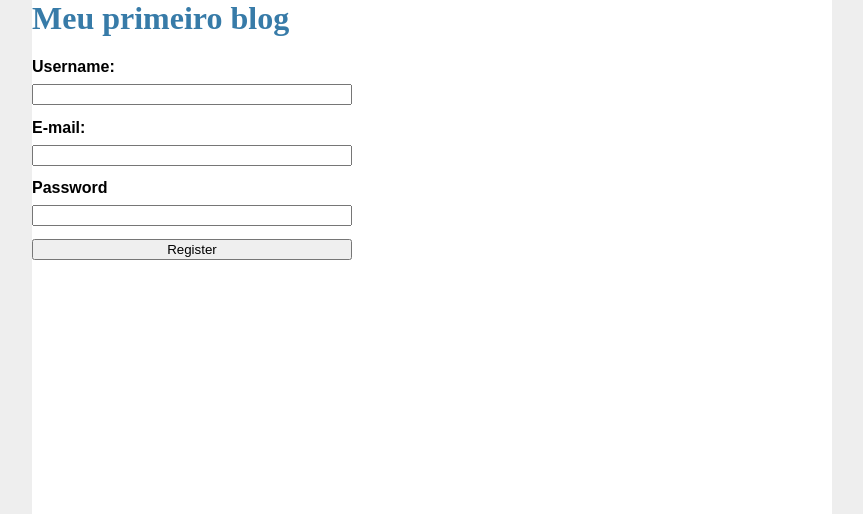
After one commit to ricmangabr/blog_ocean, a Flask app: page /register in a window 1280 px wide. The commit adds this page. Shown: the top 514 px of the page, without its empty margins (208-1071 px from the left). Run offline with Flask 2, Linux system fonts and the light colour scheme.

Commit message:
Final da aula 5

```diff
--- a/app.py
+++ b/app.py
@@ -1,12 +1,17 @@
-from flask import Flask, render_template, redirect, url_for
+from flask import Flask, render_template, redirect, url_for, request, flash
 from datetime import datetime
-from flask_sqlalchemy import SQLAlchemy
+from flask_sqlalchemy import SQLAlchemy #para banco de dados
+from flask_login import LoginManager, UserMixin, current_user, logout_user, login_user# maneja e encripta login
+from werkzeug.security import check_password_hash, generate_password_hash #segurança do login
+from sqlalchemy.exc import IntegrityError
 
 app = Flask("hello")
 app.config["SQLALCHEMY_DATABASE_URI"] = "sqlite:///app.db"    # é um link para um banco na minha pasta
 app.config["SQLALCHEMY_TRACK_MODIFICATIONS"] = False   # melhora a performance das consultas ao banco de dados
+app.config["SECRET_KEY"] = "pudim"
 
 db = SQLAlchemy(app)
+login = LoginManager(app)
 
 class Post(db.Model):
     __tablename__ = 'posts'
@@ -16,13 +21,24 @@ class Post(db.Model):
     created = db.Column(db.DateTime, nullable=False, default=datetime.now)
     user_id =db.Column(db.Integer, db.ForeignKey('users.id'))
 
-class User(db.Model):
+class User(UserMixin, db.Model):
     __tablename__ = "users"
     id = db.Column(db.Integer, primary_key=True, autoincrement=True)
     username = db.Column(db.String(20), nullable=False, unique=True, index=True)
     email = db.Column(db.String(64), nullable=False, unique=True)
     password_hash = db.Column(db.String(128), nullable=False)
     posts = db.relationship('Post', backref='author')
+
+    def set_password(self, password):
+        self.password_hash = generate_password_hash(password)
+
+    def check_password(self, password):
+        return check_password_hash(self.password_hash, password)
+
+@login.user_loader
+def load_user(id):
+    return User.query.get(int(id))              #busca o id desejado no banco; tem que converter de integer para string, que é o formato utilizado pelo loader
+
 
 db.create_all()
 
@@ -31,15 +47,44 @@ def index():
     posts = Post.query.all()
     return render_template("index.html", posts = posts)
 
-@app.route("/populate")
-def populate():
-    user = User(username="feulo", email= "gag.com", pasword_hash= "a")
-    post1 = Post(title="Post 1", body="Texto do post", author=user)
-    post2 = Post(title="Post 2", body="Texto do post", author=user)
-    post3 = Post(title="Post 3", body="Texto do post", author=user)
-    db.session.add(user)
-    db.session.add(post1)
-    db.session.add(post2)
-    db.session.add(post3)
-    db.session.commit()
+@app.route('/register', methods=["GET", "POST"])
+def register():
+    if current_user.is_authenticated:
+        return redirect(url_for("index"))
+    if request.method == "POST":
+        username = request.form['username']
+        email = request.form['email']
+        password = request.form['password']
+        try:
+            new_user = User(username = username, email=email)
+            new_user.set_password(password)
+            db.session.add(new_user)
+            db.session.commit()
+        except IntegrityError:
+            flash('Username or email already exists!')
+        else:
+            return redirect(url_for('login'))
+
+    return render_template('register.html')
+
+@app.route('/login')
+def login():
+    if current_user.is_authenticated:
+        return redirect(url_for('index'))
+    if request.method == "POST":
+        username = request.form['username']
+        password = request.form['password']
+        user = User.query.filter_by(username=username).first()
+        if user is None or not user.check_password(password):
+            flash('Incorrect Username or password')
+            return redirect(url_for('login'))
+        login_user(user)
+        return redirect(url_for('index'))
+
+
+    return render_template("login.html")
+
+@app.route('/logout')
+def logout():
+    logout_user()
     return redirect(url_for('index'))
--- a/requirements.txt
+++ b/requirements.txt
@@ -1,5 +1,6 @@
 click==8.1.3
 Flask==2.1.3
+Flask-Login==0.6.2
 Flask-SQLAlchemy==2.5.1
 greenlet==1.1.2
 itsdangerous==2.1.2
--- a/static/style.css
+++ b/static/style.css
@@ -34,3 +34,16 @@ hr{
     font-style: italic;
     color:gray;
 }
+.content form{
+    margin: lem auto;
+    display: flex;
+    flex-direction: column;
+    max-width: 40%;
+}
+.content label{
+    font-weight: bold;
+    margin-bottom: 0.5rem;
+}
+.content input{
+    margin-bottom: 1em;
+}
--- /dev/null
+++ b/templates/register.html
@@ -0,0 +1,15 @@
+{% extends "base.html" %}
+
+{% block title %} Register {% endblock %}
+
+{% block content %}
+    <form method="POST">
+        <label for = "username">Username: </label>
+        <input id = "username" name="username" required>
+        <label for = "email">E-mail: </label>
+        <input id = "email" name="email" required type="email">
+        <label for = "password">Password </label>
+        <input id = "password" name="password" required type="password">
+        <input type="submit" value="Register">
+    </form>
+{% endblock %}
```
